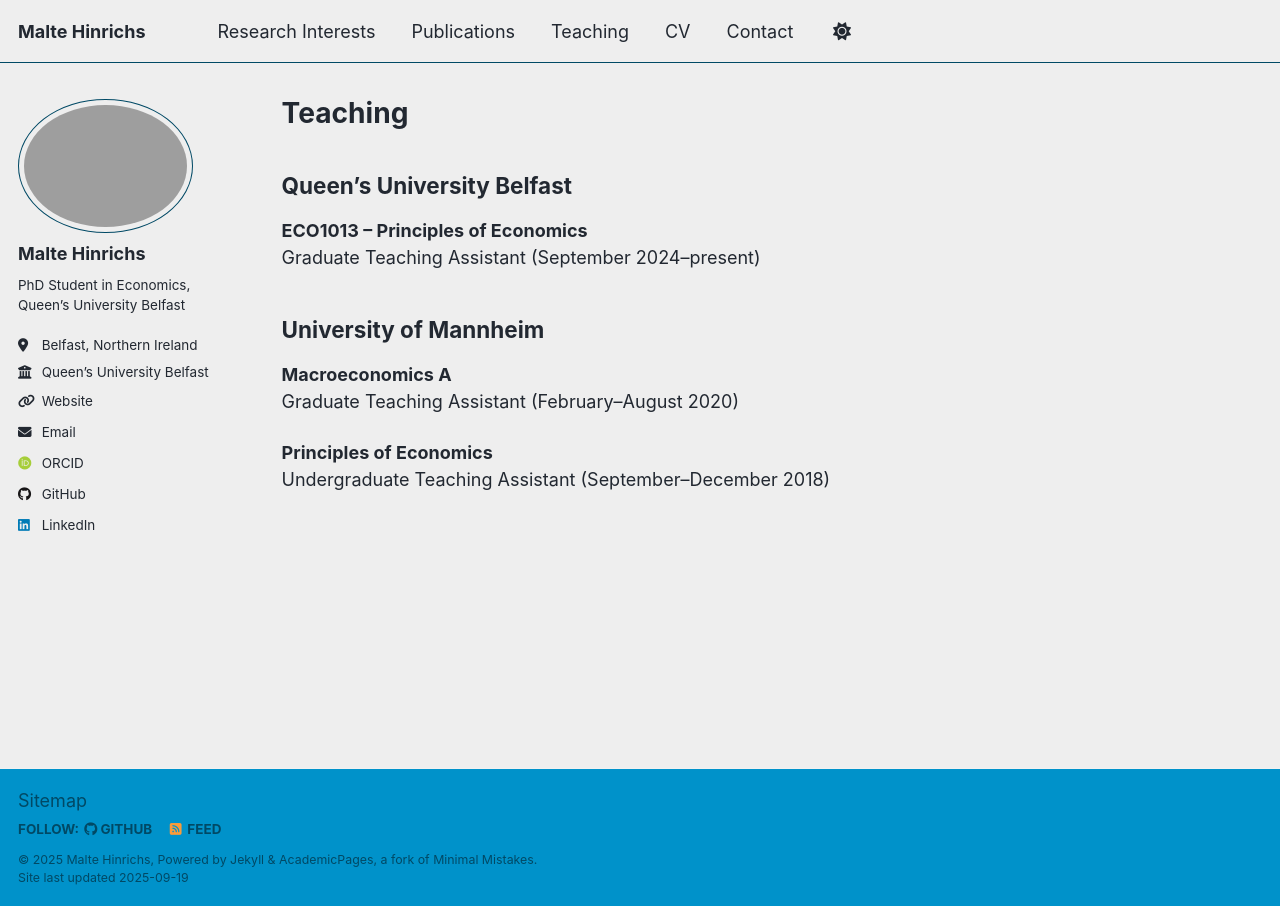
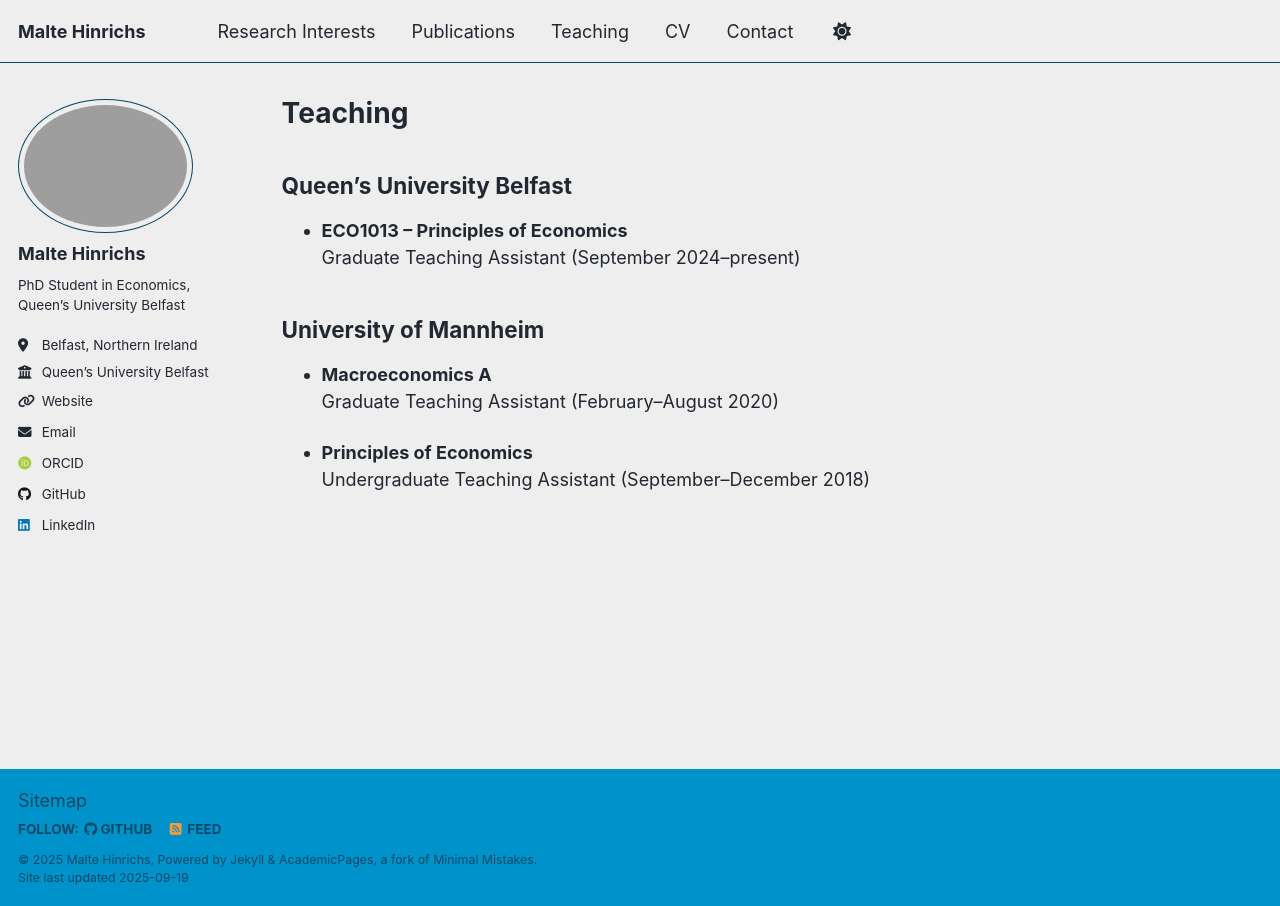
Before and after one commit to maltehhinrichs/maltehhinrichs.github.io, a Jekyll site: the page built from _pages/teaching.md, in a window 1280 px wide. Built offline with Jekyll 4.4.1, drawn with Linux system fonts in a browser that asks for light colours; some web fonts are replaced; a script that is not in the unit is left out.

```diff
--- a/_pages/teaching.md
+++ b/_pages/teaching.md
@@ -7,13 +7,13 @@ author_profile: true
 
 ## Queen's University Belfast
 
-**ECO1013 -- Principles of Economics**
+- **ECO1013 -- Principles of Economics**
 Graduate Teaching Assistant (September 2024--present)
 
 ## University of Mannheim
 
-**Macroeconomics A**
+- **Macroeconomics A**
 Graduate Teaching Assistant (February--August 2020)
 
-**Principles of Economics**
+- **Principles of Economics**
 Undergraduate Teaching Assistant (September--December 2018)
```
